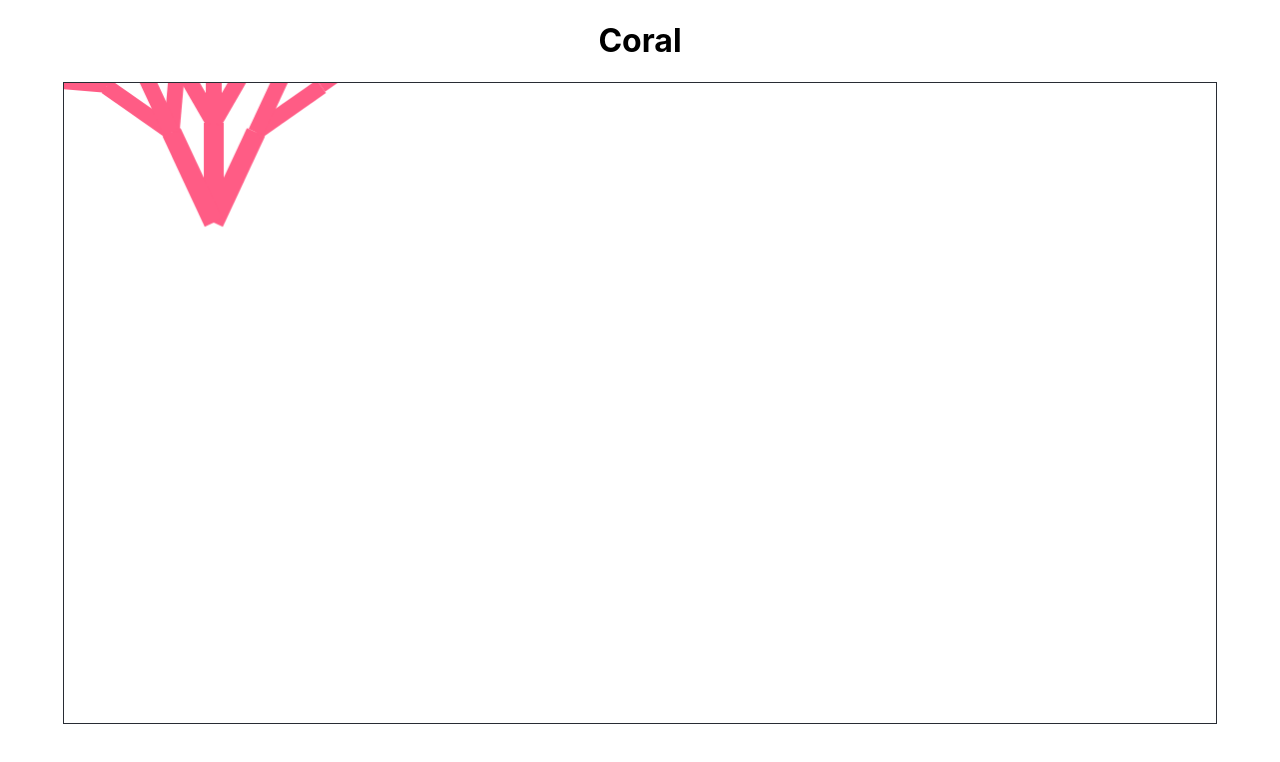
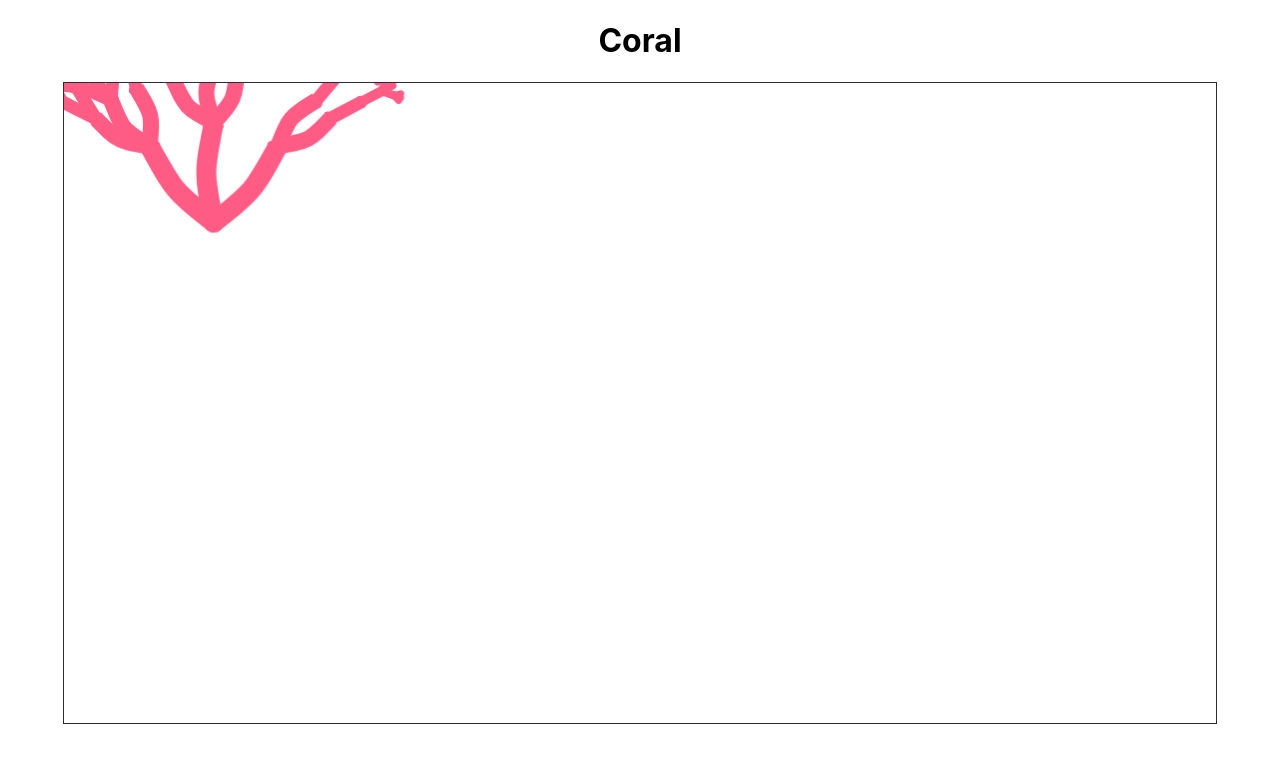
Before and after one commit to carolynwanf/coral, a React (Create React App) app: page / in a window 1280 px wide. Shown: the top 762 px of the page. Built offline with nearby package versions, Linux system fonts and the light colour scheme.

Commit message:
smoothed joints

```diff
--- a/src/canvas.js
+++ b/src/canvas.js
@@ -31,49 +31,86 @@ const Canvas = props => {
     //     ctx.fill()
     // }
 
+    function getRandomInt(max) {
+        return Math.ceil(Math.random() * Math.ceil(max));
+    }
+
     const draw = (startX, startY, len, angle, branchThickness, likelihood, ctx) => {
 
         console.log('draw called')
         // console.log('inputs',startX, startY, len, angle, ctx, ctx.beginPath())
 
-        const radius = branchThickness/2
-
-        //draw circles at end
 
 
-        ctx.beginPath()
+        // constants in order of use
+        const radius = branchThickness/2
+        const render = getRandomInt(likelihood)
+        const side = getRandomInt(3)
+        const end = getRandomInt(3)
+
+        if (branchThickness === 20) {
+            ctx.beginPath()
+            ctx.save();
+            ctx.fillStyle = '#ff5c85'
+
+            ctx.translate(startX, startY);
+            ctx.rotate(angle * Math.PI/180);
+
+            ctx.arc(0,0,radius,0,Math.PI,false)
+            ctx.fill()
+
+            ctx.restore()
+        }
 
 
 
+        // draw branch, draws curved branches at the base and straight ones at the top
         ctx.beginPath()
         ctx.save();
+        ctx.translate(startX, startY);
+        ctx.rotate(angle * Math.PI/180);
+        ctx.moveTo(0, 0);
+        if (branchThickness < 15) {
+            ctx.lineTo(0, -len);
+        } else {
+            if(angle > 0) {
+                ctx.bezierCurveTo(10, -len/2, 10, -len/2, 0, -len);
+            } else {
+                ctx.bezierCurveTo(-10, -len/2, -10, -len/2, 0, -len);
+            }
+        }
+        ctx.strokeStyle = "#ff5c85"
+        ctx.lineWidth = branchThickness
+        ctx.stroke();
+
+        ctx.restore()
+
+        ctx.beginPath()
+        ctx.save();
+        ctx.fillStyle = '#ff5c85'
 
         ctx.translate(startX, startY);
         ctx.rotate(angle * Math.PI/180);
 
-        ctx.moveTo(0, 0);
+        ctx.arc(0,0-(len*.95),radius,0,Math.PI,true)
+        ctx.fill()
 
 
-        ctx.lineTo(0, -len);
-        ctx.strokeStyle = "#ff5c85"
-        ctx.lineWidth = branchThickness
-        ctx.stroke();
 
-        if(branchThickness < 10) {
-        // makes ends rounded
-          ctx.restore();
-          ctx.beginPath()
-          ctx.save();
-          ctx.fillStyle = '#ff5c85'
 
-          ctx.translate(startX, startY);
-          ctx.rotate(angle * Math.PI/180);
+        if (end > 1) {
+            if(branchThickness < 10) {
+                // makes ends rounded
+                  ctx.restore();
+                  return;
+            }
 
-          ctx.arc(0,0-len,radius,0,Math.PI,true)
-          ctx.fill()
+        }
 
-          ctx.restore()
-          return;
+        if(branchThickness < 1) {
+            // makes ends rounded
+              ctx.restore();
+              return;
         }
 
         // if (branchThickness === 20) {
@@ -82,26 +119,25 @@ const Canvas = props => {
         //     branchThickness = 0.8*branchThickness
         // }
 
-        function getRandomInt(max) {
-            return Math.ceil(Math.random() * Math.ceil(max));
-        }
+        const ang1 = getRandomInt(30) + 20
+        const ang2 = getRandomInt(30) + 20
 
-        const render = getRandomInt(likelihood)
-        const side = getRandomInt(3)
 
+
+        // randomizes what direction the branches go it
         if (render > 5) {
             if (side === 0) {
-                draw(0, -len, len*0.8, -30, branchThickness*0.8, likelihood*1.5,ctx);
+                draw(0, -len, len*0.6, -ang2, branchThickness*0.8, likelihood*1.5,ctx);
             } else if (side === 1) {
-                draw(0, -len, len*0.8, 30, branchThickness*0.8, likelihood*1.5, ctx);
+                draw(0, -len, len*0.6, ang1, branchThickness*0.8, likelihood*1.5, ctx);
             } else {
-                draw(0, -len, len*0.8, -30, branchThickness*0.8, likelihood*1.5, ctx);
-                draw(0, -len, len*0.8, 30, branchThickness*0.8, likelihood*1.5, ctx);
+                draw(0, -len, len*0.6, -ang2, branchThickness*0.8, likelihood*1.5, ctx);
+                draw(0, -len, len*0.6, ang1, branchThickness*0.8, likelihood*1.5, ctx);
             }
 
         }
 
-        draw(0, -len, len*0.8, 0, branchThickness*0.8, likelihood*1.5, ctx);
+        draw(0, -len, len*0.6, 0, branchThickness*0.8, likelihood*1.5, ctx);
 
 
         ctx.restore();
@@ -125,9 +161,9 @@ const Canvas = props => {
         }
 
 
-        draw(x,y, 100, 25, 20, 10, context)
+        draw(x,y, 100, 40, 20, 10, context)
         draw(x,y, 100, 0, 20, 10,context)
-        draw(x,y, 100, -25, 20, 10, context)
+        draw(x,y, 100, -40, 20, 10, context)
         // draw(context)
     },[draw])
 
```
